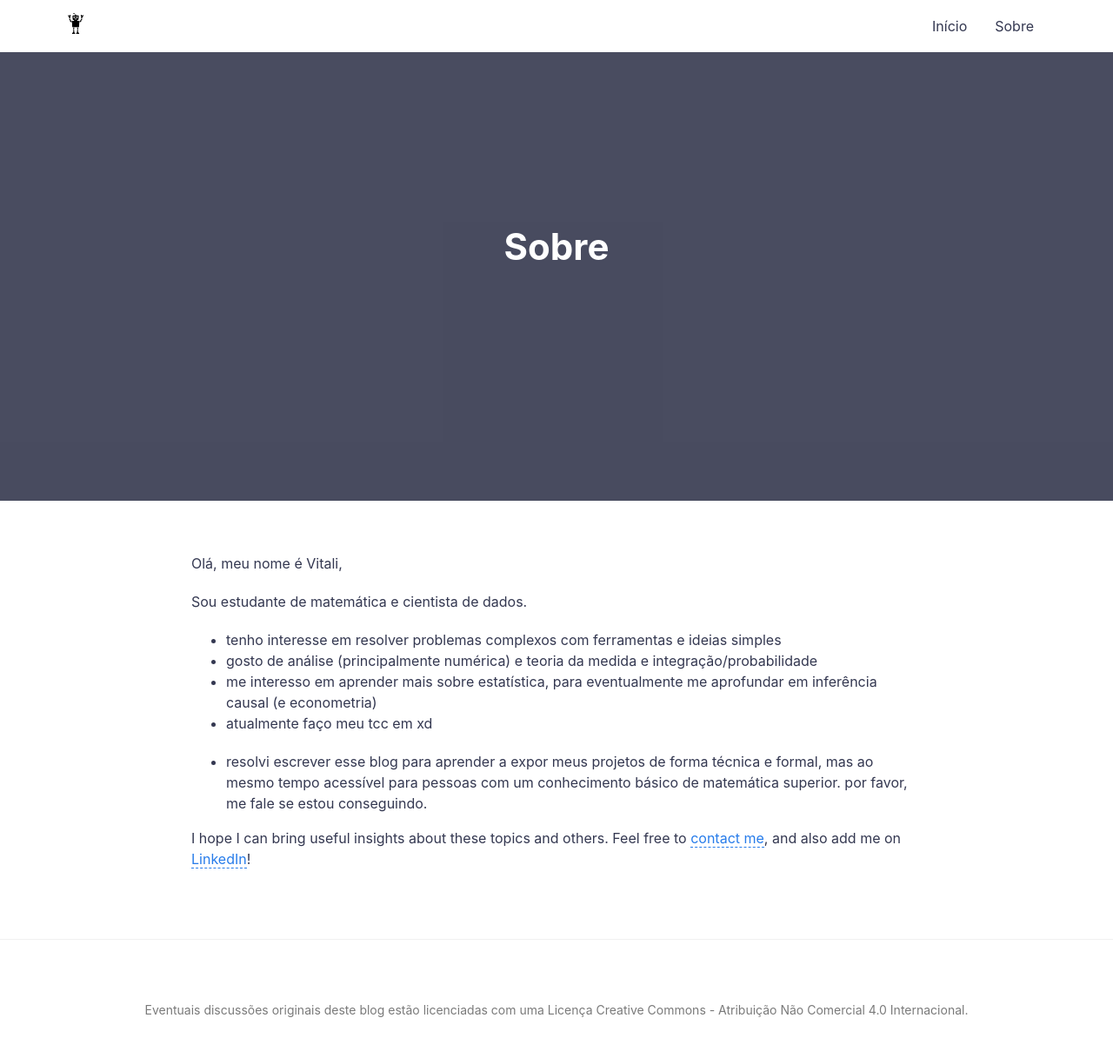
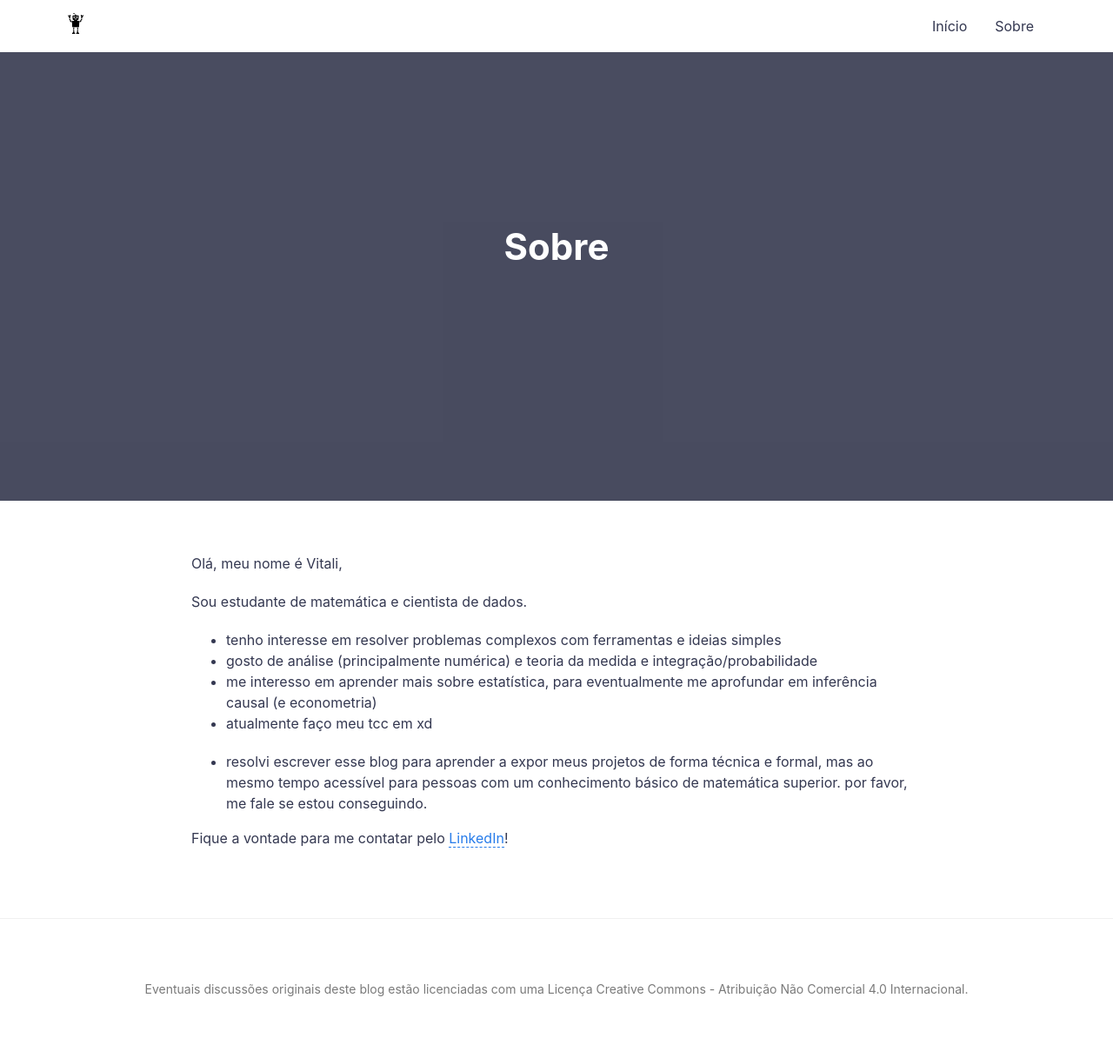
Before and after one commit to vitaliset/vitaliset.github.io, a Jekyll site: the page built from about.md, in a window 1280 px wide. Shown: the whole page at 87% size. Built offline with Jekyll 4.4.1, drawn with Linux system fonts in a browser that asks for light colours; after the commit the page ends 1193 px from its top, so only the background shows below that.

Commit message:
update no about

```diff
--- a/about.md
+++ b/about.md
@@ -17,4 +17,4 @@ Sou estudante de matemática e cientista de dados.
 
 - resolvi escrever esse blog para aprender a expor meus projetos de forma técnica e formal, mas ao mesmo tempo acessível para pessoas com um conhecimento básico de matemática superior. por favor, me fale se estou conseguindo.
 
-I hope I can bring useful insights about these topics and others. Feel free to [contact me](https://gdmarmerola.github.io/contact), and also add me on [LinkedIn](https://www.linkedin.com/in/gdmarmerola/)!
+Fique a vontade para me contatar pelo [LinkedIn](https://www.linkedin.com/in/carlo-lemos-946592188)!
```
